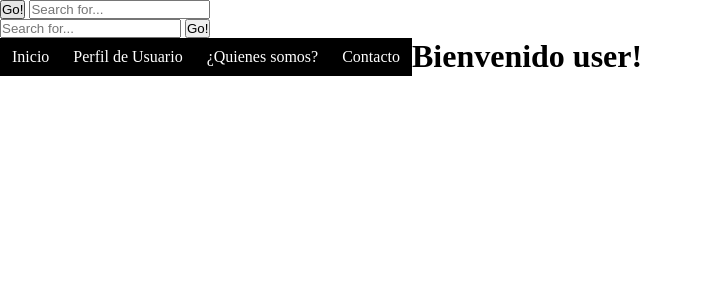
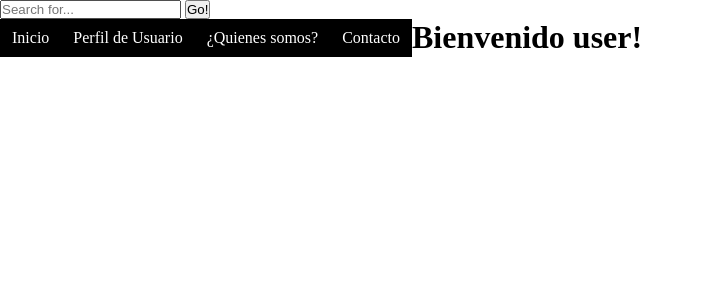
Before and after one commit to PabloReszczynski/Tics, a PHP site: page /welcome2.php in a window 1280 px wide. Shown: the top 300 px of the page, without its empty margins (0-703 px from the left). Run offline with PHP 8.4, Linux system fonts and the light colour scheme.

Commit message:
Update welcome2.php

```diff
--- a/welcome2.php
+++ b/welcome2.php
@@ -59,14 +59,6 @@
   	<div class="row">
   <div class="col-lg-6">
     <div class="input-group">
-      <span class="input-group-btn">
-        <button class="btn btn-default" type="button">Go!</button>
-      </span>
-      <input type="text" class="form-control" placeholder="Search for...">
-    </div><!-- /input-group -->
-  </div><!-- /.col-lg-6 -->
-  <div class="col-lg-6">
-    <div class="input-group">
       <input type="text" class="form-control" placeholder="Search for...">
       <span class="input-group-btn">
         <button class="btn btn-default" type="button">Go!</button>
```
